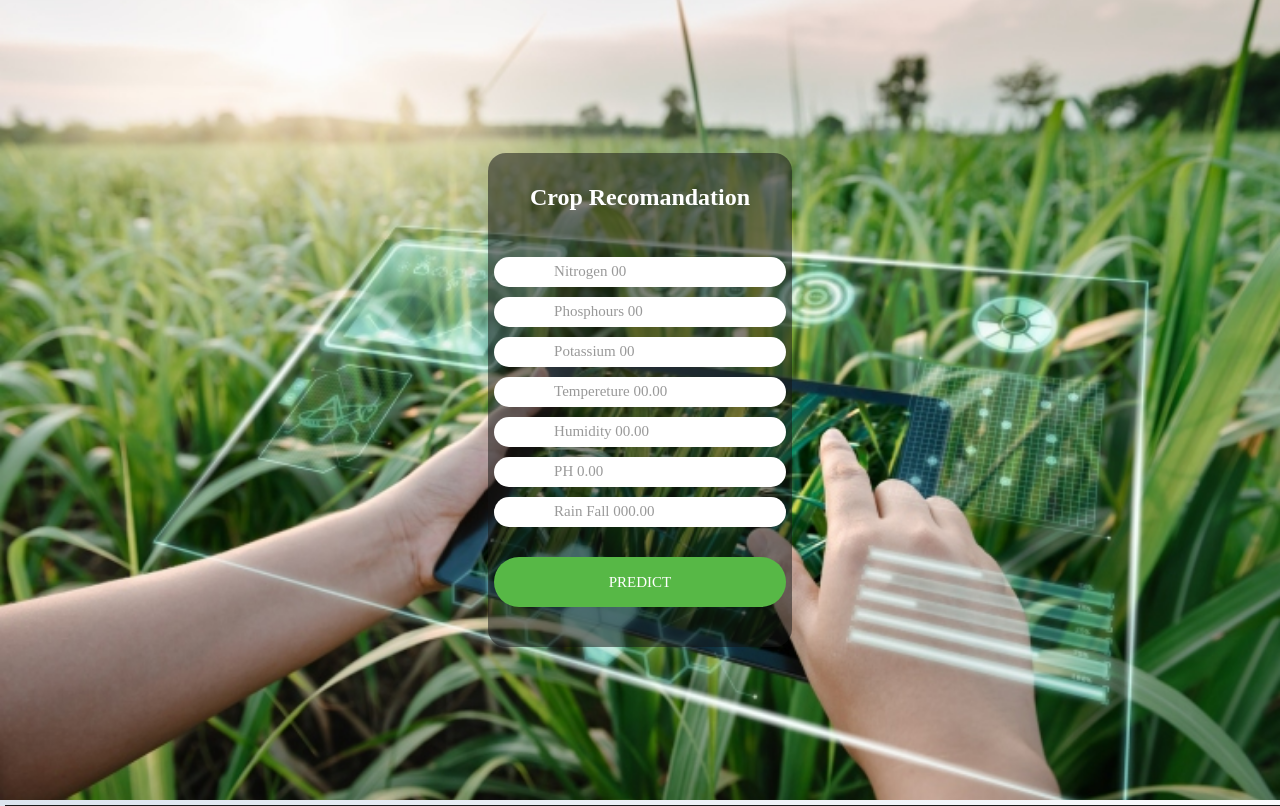
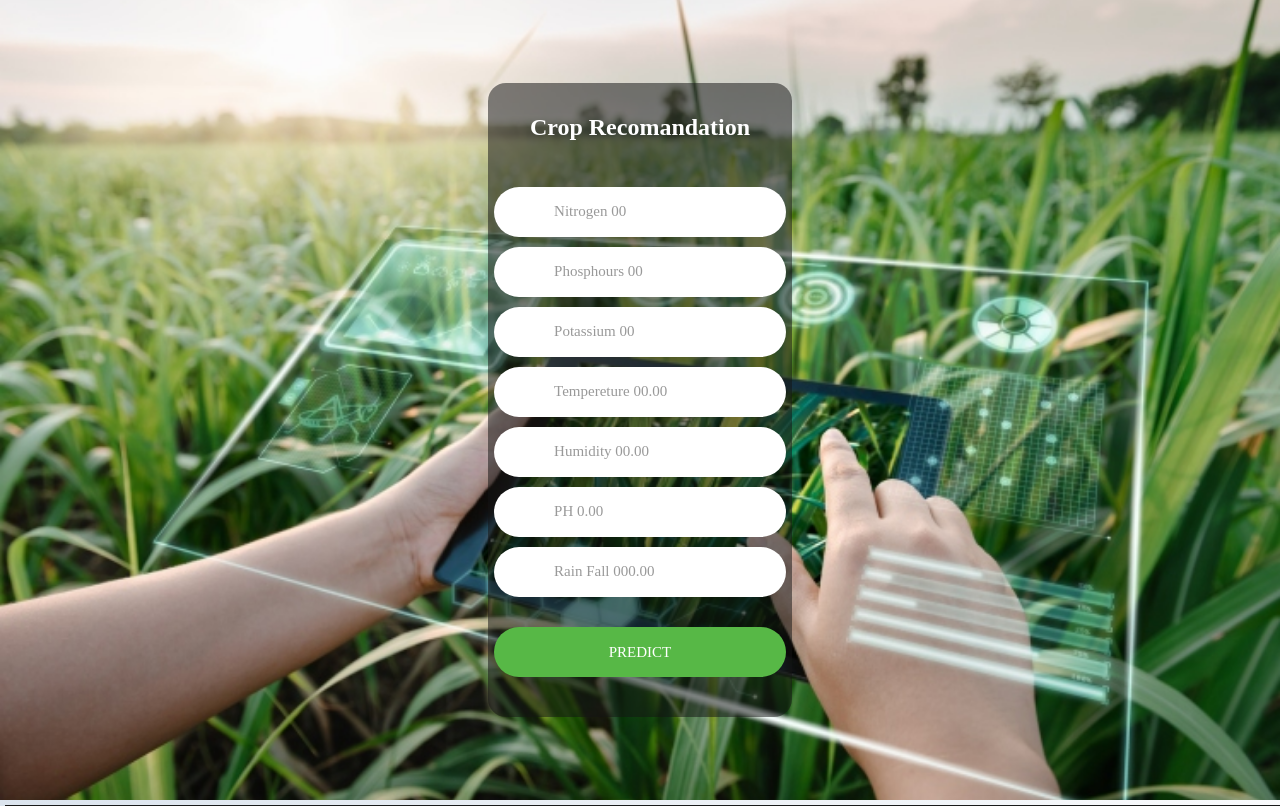
Before and after one commit to madhavabuj/machin-learnig-webapp, a Flask app: page / in a window 1280 px wide. Shown: the top 806 px of the page. Run offline with Flask 3, Linux system fonts and the light colour scheme; some web fonts are replaced.

Commit message:
Update style.css

```diff
--- a/static/style.css
+++ b/static/style.css
@@ -287,8 +287,7 @@ iframe {
     color: #666;
     display: block;
     width: 100%;
-
-    height: 30px;
+    height: 50px;
     border-radius: 50px;
     padding: 0 60px 0 60px
 }
```
